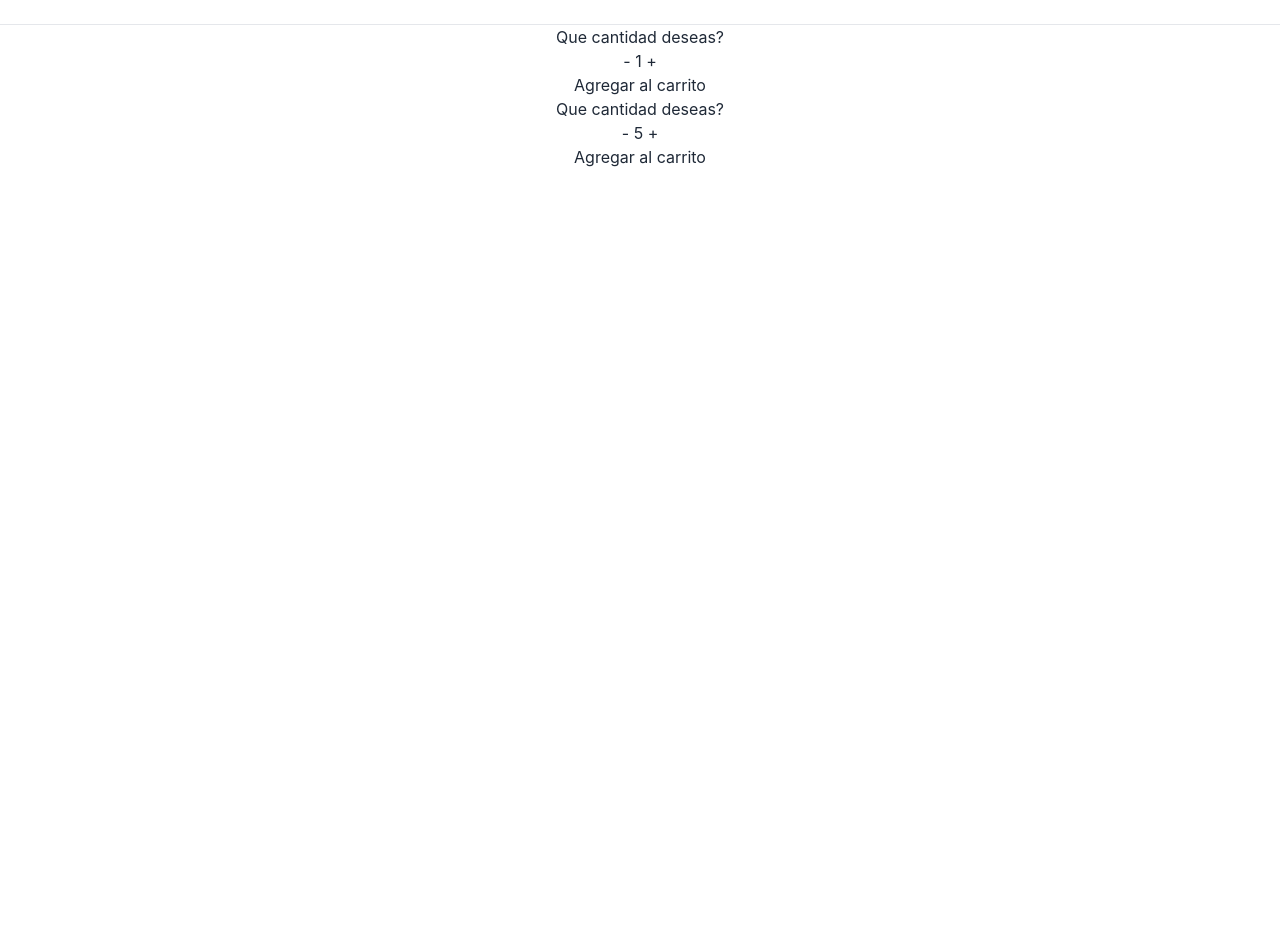
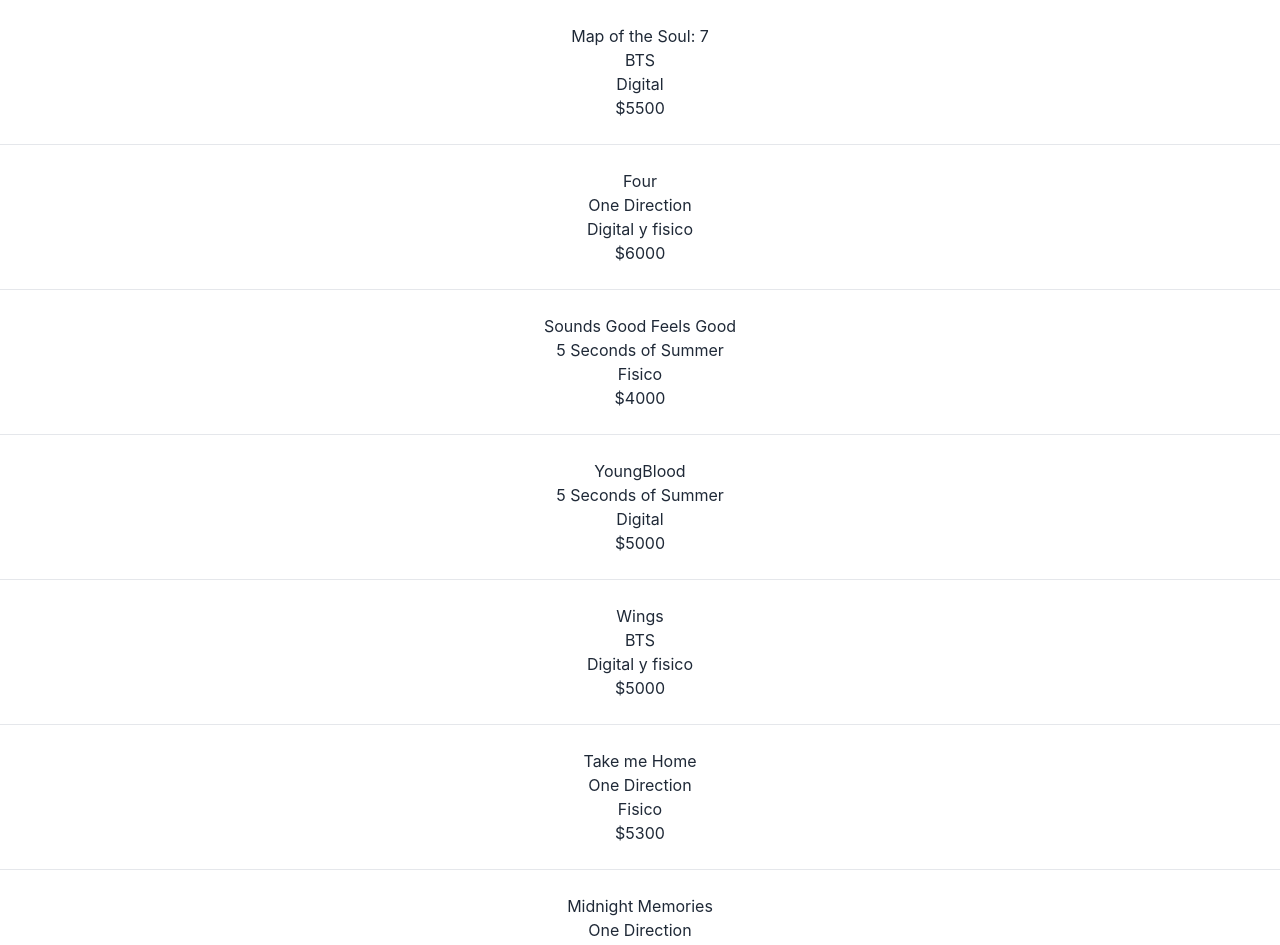
Before and after one commit to AraceliDominguezDAmore/RJ-31160-ADD, a React (Create React App) app: page / in a window 1280 px wide. Shown: the part 160-1105 px from the top of the page. Before the commit the page ends 800 px from the top, so only its background shows below. Built offline with nearby package versions, Linux system fonts and the light colour scheme.

Commit message:
MAPS y promises - Clase 5

```diff
--- a/src/App.js
+++ b/src/App.js
@@ -1,4 +1,3 @@
-import logo from './logo.svg';
 import './App.css';
 import NavBar from './componentes/NavBar';
 import ItemListContainer from './componentes/ItemListContainer';
@@ -9,9 +8,8 @@
     <div className="App">
       <NavBar/> <br/>
       <h1>Palo Macrameando</h1> <br/>
-      <ItemListContainer titulo= "Hola Mundo"/> <br/><hr/>
+      <ItemListContainer titulo= "Hola Mundo"/> <br/>
       <ItemCount stock={10} initial={1}/>
-      <ItemCount stock={20} initial={5}/>
     </div>
   );
 }
--- /dev/null
+++ b/src/componentes/Item.js
@@ -0,0 +1,17 @@
+import React from 'react'
+
+function Item( {productos} ) {
+  return (
+    <div>
+        <br/>
+        <h1> {productos.nombre} </h1>
+        <p> {productos.banda} </p>
+        <p> {productos.formato} </p>
+        <h4> ${productos.precio} </h4>
+        <br/>
+        <hr/>
+    </div>
+  )
+}
+
+export default Item;
--- /dev/null
+++ b/src/componentes/ItemList.js
@@ -0,0 +1,16 @@
+import React from 'react'
+import Item from './Item'
+
+function ItemList( {productos} ) {
+  return (
+    <>
+    {productos.map (thisproductos => {
+        return (
+            <Item productos={thisproductos} key={thisproductos.id}/>
+        )
+    })}
+    </>
+  )
+}
+
+export default ItemList;
--- a/src/componentes/ItemListContainer.js
+++ b/src/componentes/ItemListContainer.js
@@ -1,9 +1,28 @@
-import React from 'react'
+import React, { useEffect, useState } from 'react'
+import productos from '../data/productos'
+import ItemList from './ItemList';
 
-function ItemListContainer(props) {
+function getProductos() {
+  return new Promise ( (resolve, reject) => {
+    setTimeout(() => {
+      resolve (productos);
+      }, 500);
+  });
+}
+
+function ItemListContainer ( props ) {
+  const [productos, setProductos] = useState([])
+  useEffect( () =>{
+    getProductos().then (respuestaPromise => {
+      setProductos (respuestaPromise)
+    })
+  }, [])
   return (
-    <div>{props.titulo}</div>
+    <div>
+      <h1>{props.titulo}</h1>
+      <ItemList productos={productos}/>
+    </div>
   )
 }
 
-export default ItemListContainer
+export default ItemListContainer;
--- /dev/null
+++ b/src/data/productos.js
@@ -0,0 +1,94 @@
+const productos = [
+    {
+        "id": 1,
+        "nombre": "Map of the Soul: 7",
+        "banda": "BTS",
+        "formato": "Digital",
+        "distribuidora": "Big Hit - IRIVER",
+        "precio": 5500,
+        "stock": 50,
+        "img": "MOTS.jpg"
+    },
+    {
+        "id": 2,
+        "nombre": "Four",
+        "banda": "One Direction",
+        "formato": "Digital y fisico",
+        "distribuidora": "Columbia Records",
+        "precio": 6000,
+        "stock": 40,
+        "img": "four.jpg"
+    },
+    {
+        "id": 3,
+        "nombre": "Sounds Good Feels Good",
+        "banda": "5 Seconds of Summer",
+        "formato": "Fisico",
+        "distribuidora": "Columbia Records",
+        "precio": 4000,
+        "stock": 30,
+        "img": "SGFG.png"
+    },
+    {
+        "id": 4,
+        "nombre": "YoungBlood",
+        "banda": "5 Seconds of Summer",
+        "formato": "Digital",
+        "distribuidora": "Capitol Records",
+        "precio": 5000,
+        "stock": 45,
+        "img": "YB.jpg"
+    },
+    {
+        "id": 5,
+        "nombre": "Wings",
+        "banda": "BTS",
+        "formato": "Digital y fisico",
+        "distribuidora": "Big Hit - Pdogg",
+        "precio": 5000,
+        "stock": 35,
+        "img": "WINGS.jpg"
+    },
+    {
+        "id": 6,
+        "nombre": "Take me Home",
+        "banda": "One Direction",
+        "formato": "Fisico",
+        "distribuidora": "Syco - Sony",
+        "precio": 5300,
+        "stock": 25,
+        "img": "tmh.jpg"
+    },
+    {
+        "id": 7,
+        "nombre": "Midnight Memories",
+        "banda": "One Direction",
+        "formato": "Digital",
+        "distribuidora": "Syco - Columbia",
+        "precio": 4000,
+        "stock": 28,
+        "img": "mm.jpg"
+    },
+    {
+        "id": 8,
+        "nombre": "CALM",
+        "banda": "5 Seconds of Summer",
+        "formato": "Digital y fisico",
+        "distribuidora": "Interscope Records",
+        "precio": 3000,
+        "stock": 38,
+        "img": "CALM.jpg"
+    },
+    {
+        "id": 9,
+        "nombre": "Dark & Wild",
+        "banda": "BTS",
+        "formato": "Fisico",
+        "distribuidora": "Big Hit - Pdogg",
+        "precio": 4500,
+        "stock": 48,
+        "img": "DW.jpg"
+    }
+];
+
+export default productos;
```
Also changed, not shown: src/setupTests.js (deleted, +0 -5 lines), 2 other files (tests, documents, lock files or other folders).
